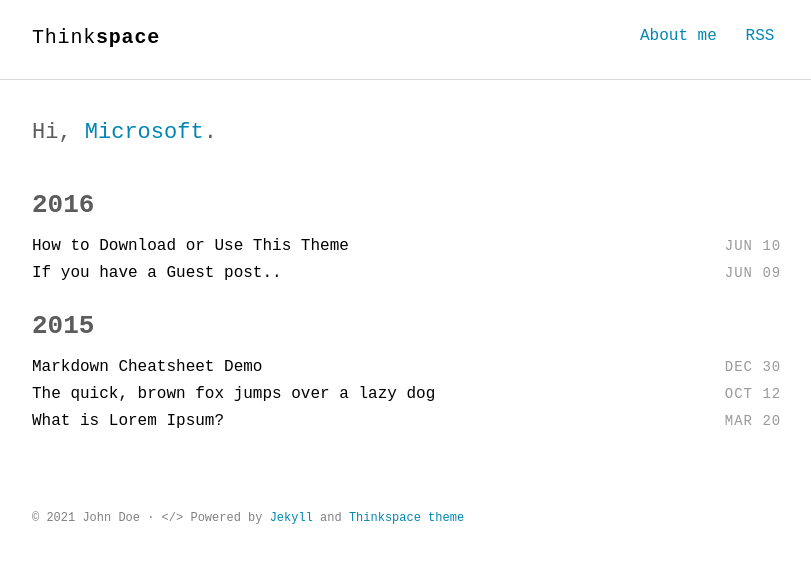
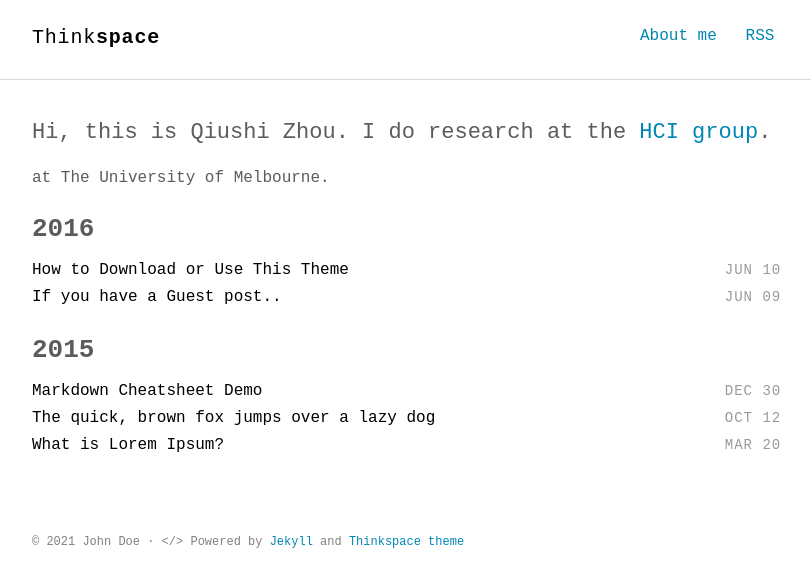
Before and after one commit to qiushi-zhou/qiushi-zhou.github.io, a Jekyll site: the page built from index.html, in a window 1280 px wide. Shown: the top 587 px of the page, without its empty margins (232-1043 px from the left). Built offline with Jekyll 4.4.1, drawn with Linux system fonts in a browser that asks for light colours; some web fonts are replaced.

Commit message:
Update intro.html

```diff
--- a/_includes/intro.html
+++ b/_includes/intro.html
@@ -1,5 +1,5 @@
 <section class="intro">
   <div class="container">
-    <p class="lead">Hi,  <a href="#">Microsoft</a>.</p>
+    <p class="lead">Hi, this is Qiushi Zhou. I do research at the <a href="https://cis.unimelb.edu.au/hci/">HCI group</a>.</p> at The University of Melbourne.
   </div>
 </section>
```
